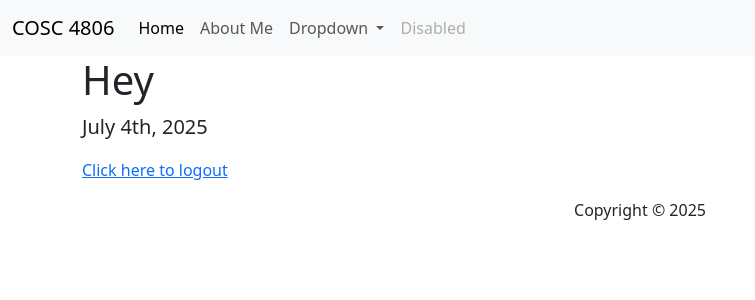
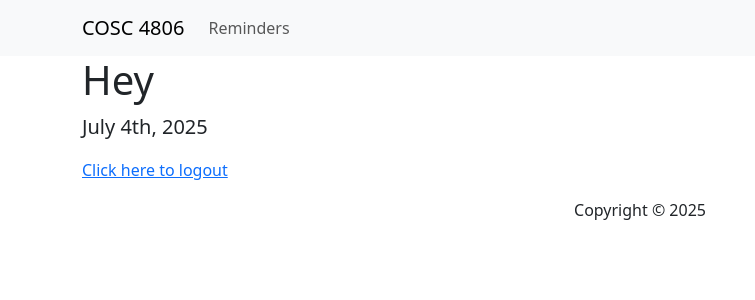
Before and after one commit to stevie912/cosc-4806-3, a PHP site: page /home in a window 1280 px wide. Shown: the top 300 px of the page, without its empty margins (0-755 px from the left). Run offline with PHP 8.4, Linux system fonts and the light colour scheme; the visitor is signed in with stand-in values (Sample User, id 1); data that the repository does not hold is empty.

Commit message:
cleaned up nav bar and removed dropdown

```diff
--- a/app/views/templates/header.php
+++ b/app/views/templates/header.php
@@ -4,7 +4,7 @@ if (!isset($_SESSION['auth'])) {
 }
 ?>
 <!DOCTYPE html>
-<html lang="en">
+<html lang="en" >
     <head>
       <link href="https://cdn.jsdelivr.net/npm/bootstrap@5.3.7/dist/css/bootstrap.min.css" rel="stylesheet" integrity="sha384-LN+7fdVzj6u52u30Kp6M/trliBMCMKTyK833zpbD+pXdCLuTusPj697FH4R/5mcr" crossorigin="anonymous">
 
@@ -17,7 +17,7 @@ if (!isset($_SESSION['auth'])) {
     </head>
     <body>
     <nav class="navbar navbar-expand-lg navbar-light bg-light">
-  <div class="container-fluid">
+  <div class="container">
     <a class="navbar-brand" href="#">COSC 4806</a>
     <button class="navbar-toggler" type="button" data-bs-toggle="collapse" data-bs-target="#navbarSupportedContent" aria-controls="navbarSupportedContent" aria-expanded="false" aria-label="Toggle navigation">
       <span class="navbar-toggler-icon"></span>
@@ -25,25 +25,9 @@ if (!isset($_SESSION['auth'])) {
     <div class="collapse navbar-collapse" id="navbarSupportedContent">
       <ul class="navbar-nav me-auto mb-2 mb-lg-0">
         <li class="nav-item">
-          <a class="nav-link active" aria-current="page" href="/home">Home</a>
+          <a class="nav-link" href="/reminders">Reminders</a>
         </li>
-        <li class="nav-item">
-          <a class="nav-link" href="/about">About Me</a>
-        </li>
-        <li class="nav-item dropdown">
-          <a class="nav-link dropdown-toggle" href="#" id="navbarDropdown" role="button" data-bs-toggle="dropdown" aria-expanded="false">
-            Dropdown
-          </a>
-          <ul class="dropdown-menu" aria-labelledby="navbarDropdown">
-            <li><a class="dropdown-item" href="#">Action</a></li>
-            <li><a class="dropdown-item" href="#">Another action</a></li>
-            <li><hr class="dropdown-divider"></li>
-            <li><a class="dropdown-item" href="#">Something else here</a></li>
-          </ul>
-        </li>
-        <li class="nav-item">
-          <a class="nav-link disabled">Disabled</a>
-        </li>
+
       </ul>
     </div>
   </div>
```
